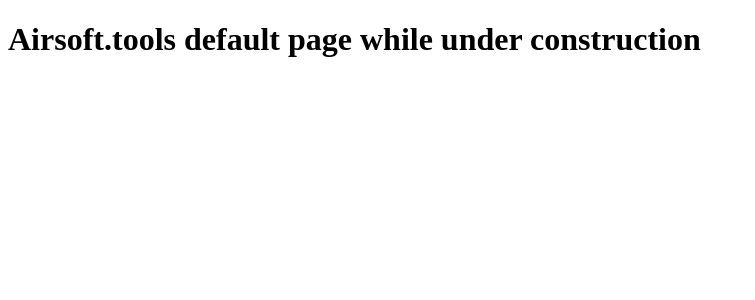
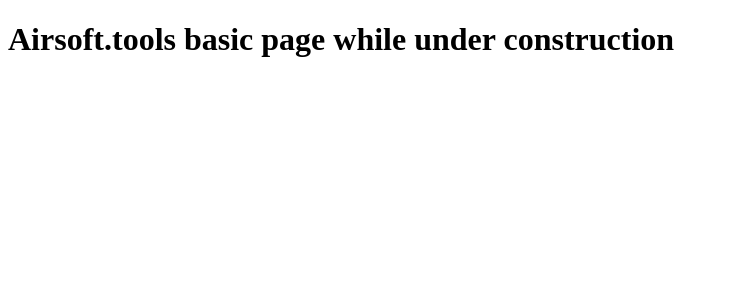
Before and after one commit to The-Foundation-Group/airsoft.tools, a SvelteKit app: page / in a window 1280 px wide. Shown: the top 300 px of the page, without its empty margins (0-755 px from the left). Built offline with nearby package versions, Linux system fonts and the light colour scheme.

Commit message:
Minor change

```diff
--- a/src/routes/+page.svelte
+++ b/src/routes/+page.svelte
@@ -1 +1 @@
-<h1>Airsoft.tools default page while under construction</h1>
+<h1>Airsoft.tools basic page while under construction</h1>
```
